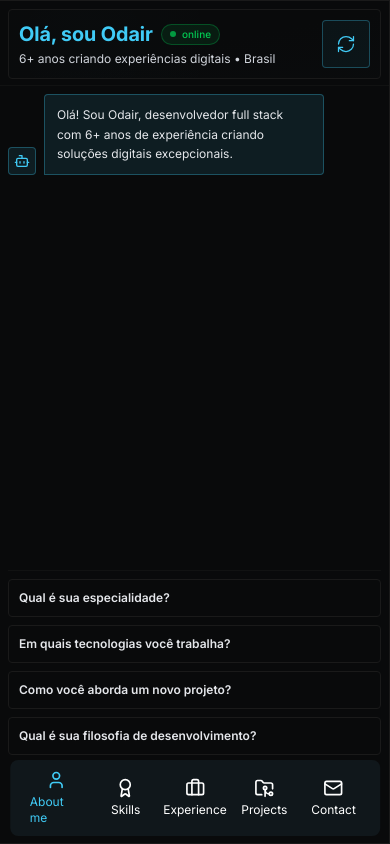
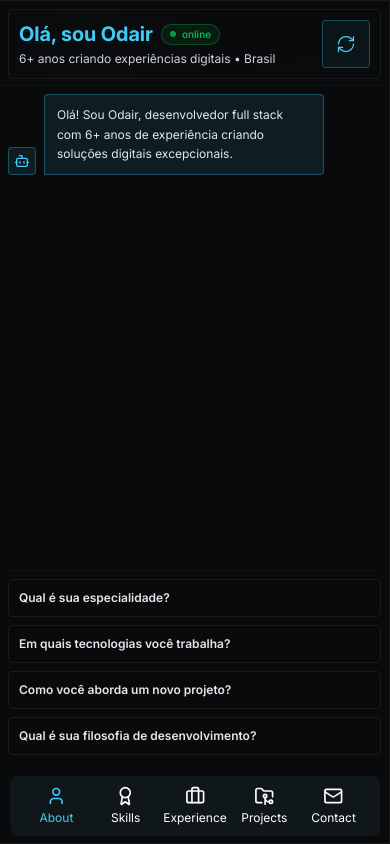
Before and after one commit to odairmichaelbendotti/personal-portfolio, a React (Vite) app in the folder frontend/: page / in a window 390 px wide. Built offline with nearby package versions, Linux system fonts and the light colour scheme.

Commit message:
fix: selected menu item

```diff
--- a/frontend/src/components/MobileMenu.tsx
+++ b/frontend/src/components/MobileMenu.tsx
@@ -3,7 +3,7 @@ import type { SidebarProps } from "./Sidebar";
 
 const MobileMenu = ({ setView, view }: SidebarProps) => {
   const navItems = [
-    { text: "About me", Icon: User },
+    { text: "About", Icon: User },
     { text: "Skills", Icon: Award },
     { text: "Experience", Icon: Briefcase },
     { text: "Projects", Icon: FolderGit2 },
--- a/frontend/src/pages/Resume.tsx
+++ b/frontend/src/pages/Resume.tsx
@@ -8,7 +8,13 @@ import Projects from "../components/Content/Projects";
 import Contact from "../components/Content/Contact";
 
 export const Resume = () => {
-  const [view, setView] = useState<string>("About me");
+  const [view, setView] = useState<string>(() => {
+    // Initialize based on current window width
+    if (typeof window !== "undefined") {
+      return window.innerWidth < 768 ? "About" : "About me";
+    }
+    return "About me";
+  });
   const [theme, setTheme] = useState<"light" | "dark">("light");
   const [isMobile, setIsMobile] = useState<boolean>(false);
 
@@ -45,7 +51,7 @@ export const Resume = () => {
         )}
 
         <main className="h-full w-full md:w-200">
-          {view === "About me" && <About />}
+          {(view === "About me" || view === "About") && <About />}
           {view === "Skills" && <Skills />}
           {view === "Experience" && <Experience />}
           {view === "Projects" && <Projects />}
```
